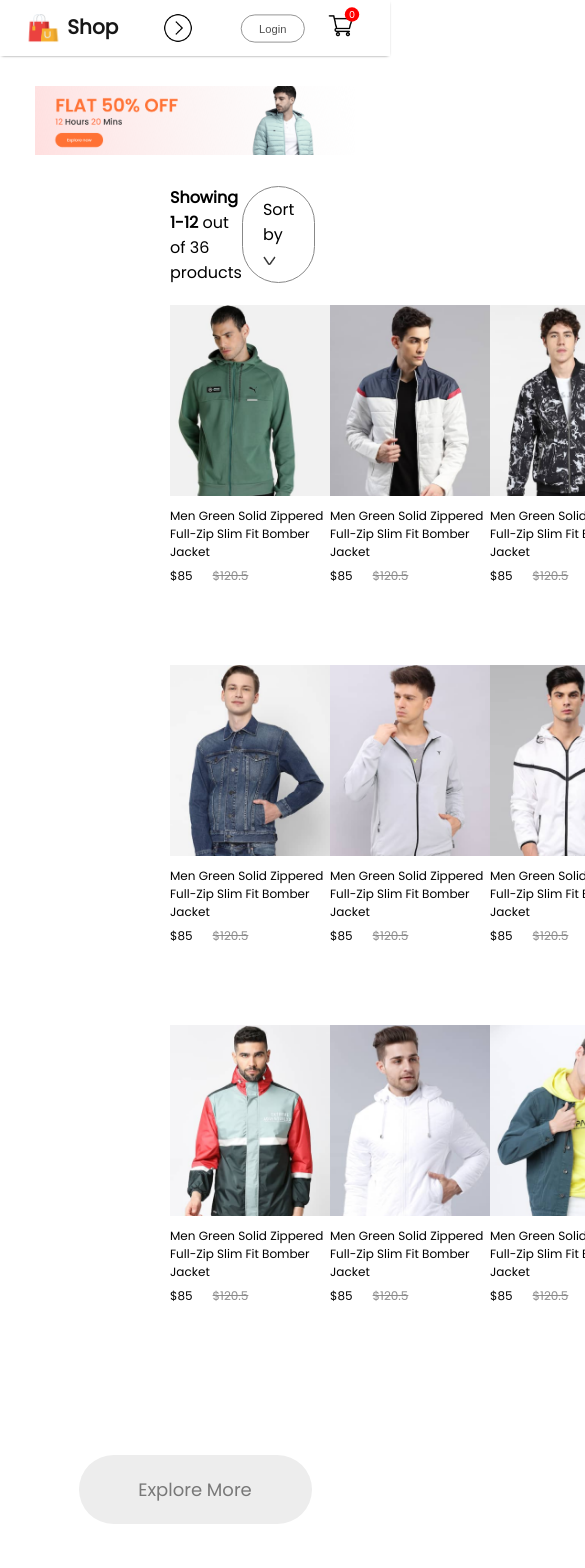
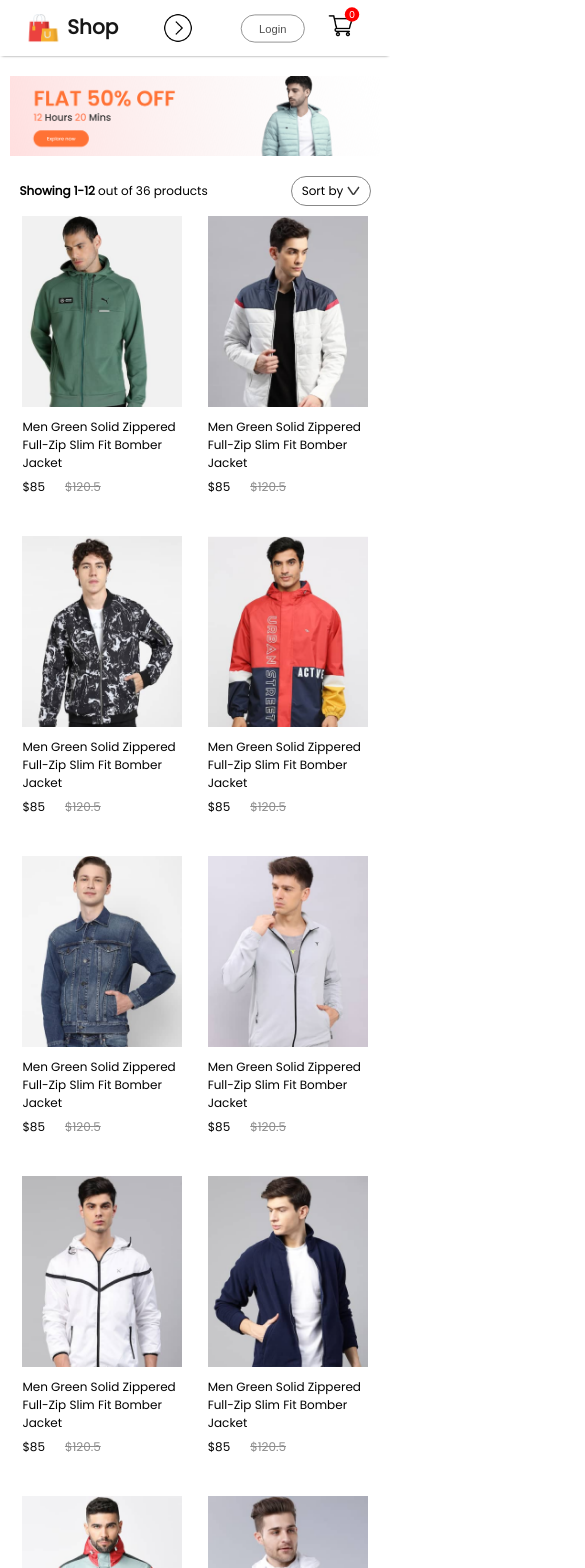
Before and after one commit to ErickAC12/e-commerce, a React (Create React App) app in the folder frontend/: page /men in a window 390 px wide. Shown: the top 1568 px of the page, 585 px wide, since content can reach past the window. Built offline with nearby package versions, Linux system fonts and the light colour scheme.

Commit message:
Responsive category pages

```diff
--- a/frontend/src/Pages/CSS/ShopCategory.css
+++ b/frontend/src/Pages/CSS/ShopCategory.css
@@ -41,3 +41,64 @@
     font-size: 18px;
     font-weight: 500;
 }
+
+@media(max-width: 1280px){
+    .shop-category-banner {
+        margin: 20px auto;
+        width: 90%;
+    }
+
+    .shop-category-index-sort {
+        width: 90%;
+        margin: auto;
+    }
+
+    .shop-category-sort {
+        padding: 5px 10px;
+        font-size: 12px;
+    }
+
+    .shop-category-index-sort p {
+        font-size: 12px;
+    }
+
+    .shop-category-products {
+        width: 90%;
+        margin: 10px auto;
+        row-gap: 40px;
+    }
+
+    .shop-category-products .item {
+        margin: auto;
+    }
+
+    .shop-category-load-more {
+        margin: 100px auto;
+        width: 200px;
+        height: 60px;
+        font-size: 16px;
+    }
+}
+
+@media(max-width: 800px){
+    .shop-category-banner {
+        width: 95%;
+    }
+
+    .shop-category-products {
+        width: 95%;
+    }
+
+    .shop-category-load-more {
+        margin: 60px auto;
+        width: 150px;
+        height: 40px;
+        font-size: 13px;
+    }
+}
+
+@media(max-width: 500px){
+    .shop-category-products {
+        grid-template-columns: 1fr 1fr;
+    }
+}
```
